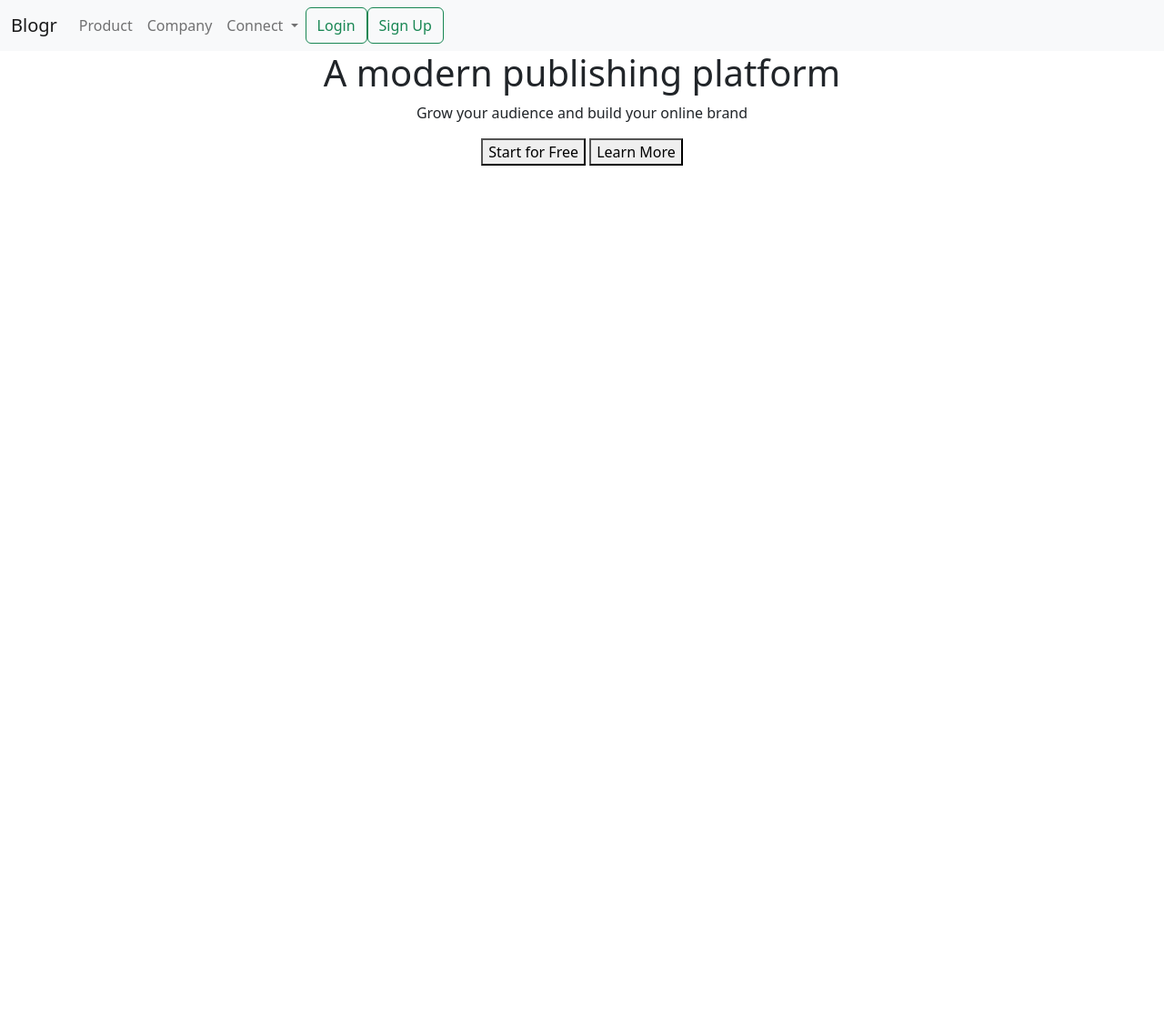
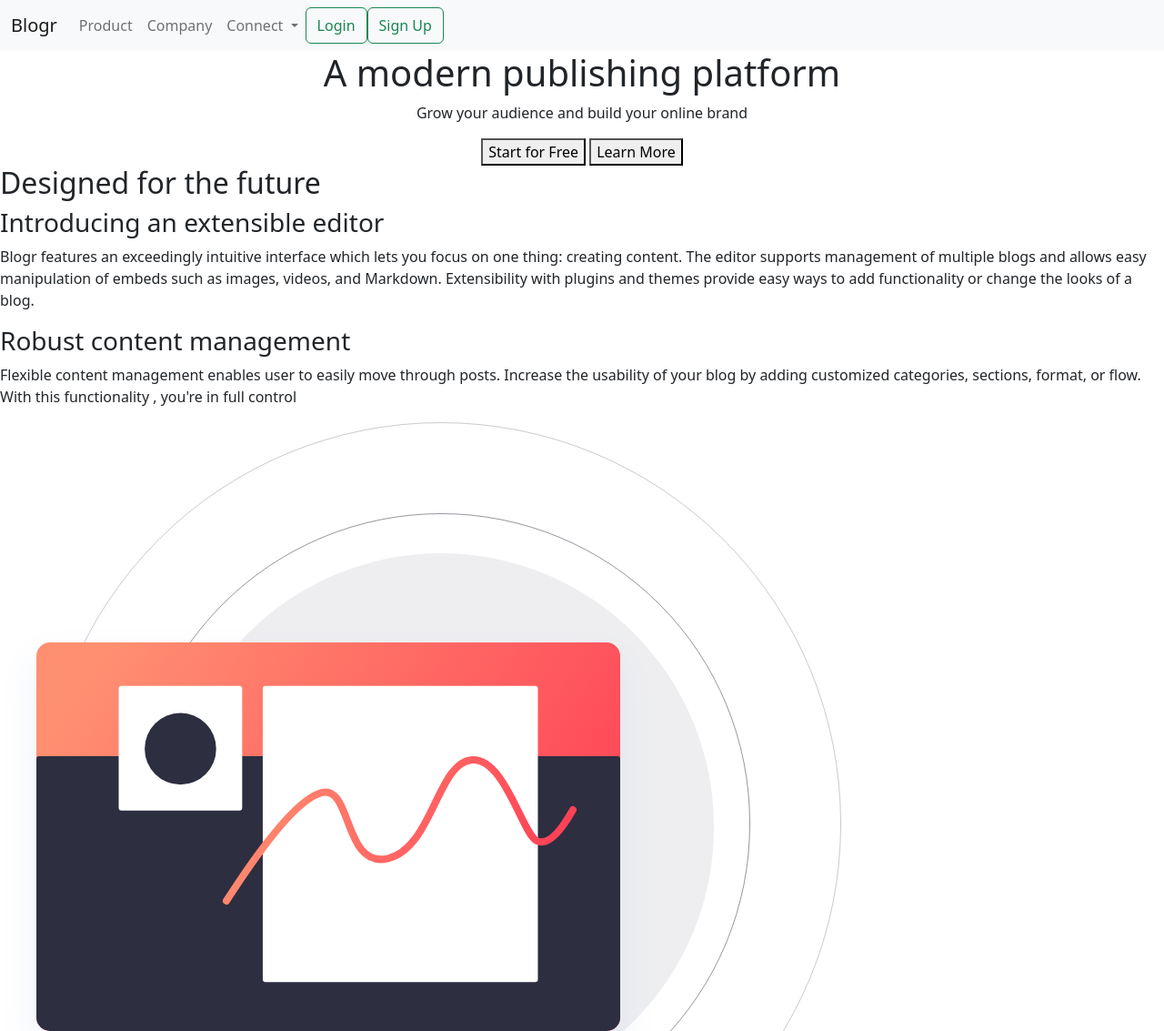
Before and after one commit to Jad229/Blogr-landing-page, a plain HTML site: page index.html in a window 1280 px wide. Shown: the top 1133 px of the page at 91% size. Before the commit the page ends 800 px from the top, so only its background shows below. Drawn offline with nearby package versions, Linux system fonts and the light colour scheme.

Commit message:
added more content to page

```diff
--- a/index.html
+++ b/index.html
@@ -59,6 +59,40 @@
   </section>
 
   <section class="value-section">
+    <h2>Designed for the future</h2>
+    <div class="value-content">
+      <h3>Introducing an extensible editor</h3>
+      <p>Blogr features an exceedingly intuitive interface which lets you focus on one thing: creating
+        content. The editor supports management of multiple blogs and allows easy manipulation of embeds
+        such as images, videos, and Markdown. Extensibility with plugins and themes provide easy ways
+        to add functionality or change the looks of a blog.</p>
+
+      <h3>Robust content management</h3>
+      <p>Flexible content management enables user to easily move through posts. Increase the usability
+        of your blog by adding customized categories, sections, format, or flow. With this functionality
+        , you're in full control
+      </p>
+    </div>
+
+    <div class="software-img">
+      <img src="assets/img/illustration-editor-desktop.svg" alt="blogr software illustration">
+    </div>
+
+  </section>
+
+  <section class="slim-section">
+
+    <div class="phone-img">
+      <img src="assets/img/illustration-phones.svg" alt="blogr phone illustration">
+    </div>
+
+    <div class="phone-content">
+      <h2>Start of the Art Infrastructure</h2>
+      <p>With reliability and speed in mind, worldwide data centers provide the backbone for ultra-fast
+        connectivity. This ensures your site will load instantly, no matter where your readers are, keeping
+        your site competitive.
+      </p>
+    </div>
 
   </section>
 </body>
```
Lines whose indentation alone changed are shown as unchanged.
